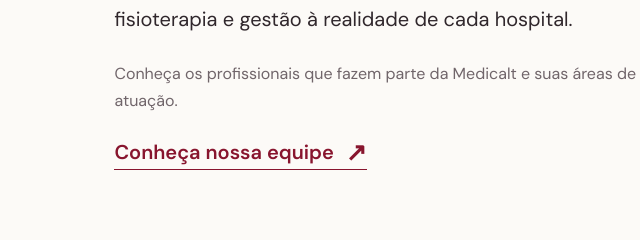
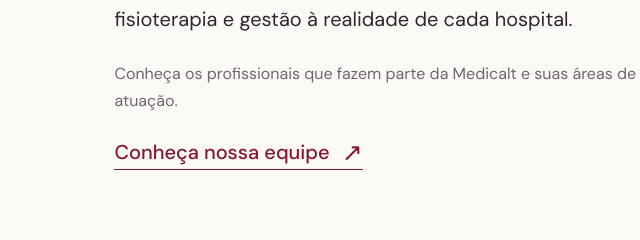
Before and after one commit to ovisu/medicalt-prototipo, a website: page index.html in a window 1280 px wide. Shown: the part 3162-3402 px from the top of the page, 536-1176 px from the left. Drawn offline with Linux system fonts and the light colour scheme.

```diff
--- a/assets/styles.css
+++ b/assets/styles.css
@@ -110,7 +110,7 @@
 .step p { color: var(--muted); font-size: .9375rem; }
 .team { border-bottom: 1px solid var(--line); }
 .team .team-intro { margin-top: 0; color: var(--ink); font-size: 1.25rem; }
-.team-trigger { position: relative; margin-top: 1rem; max-width: 100%; border: 0; padding: 0; background: transparent; font-size: clamp(1.125rem, 1.8vw, 1.25rem); font-weight: 600; text-align: left; text-decoration: none; }
+.team-trigger { position: relative; margin-top: 1rem; max-width: 100%; border: 0; padding: 0; background: transparent; font-size: clamp(1.125rem, 1.8vw, 1.25rem); font-weight: 500; text-align: left; text-decoration: none; }
 .team-trigger::after { content: ""; position: absolute; right: 0; bottom: .2em; left: 0; height: 1px; background: currentColor; }
 .team-trigger:hover::after { height: 2px; }
 .team-trigger span[aria-hidden="true"] { font-size: 1.25em; line-height: 1; }
```
